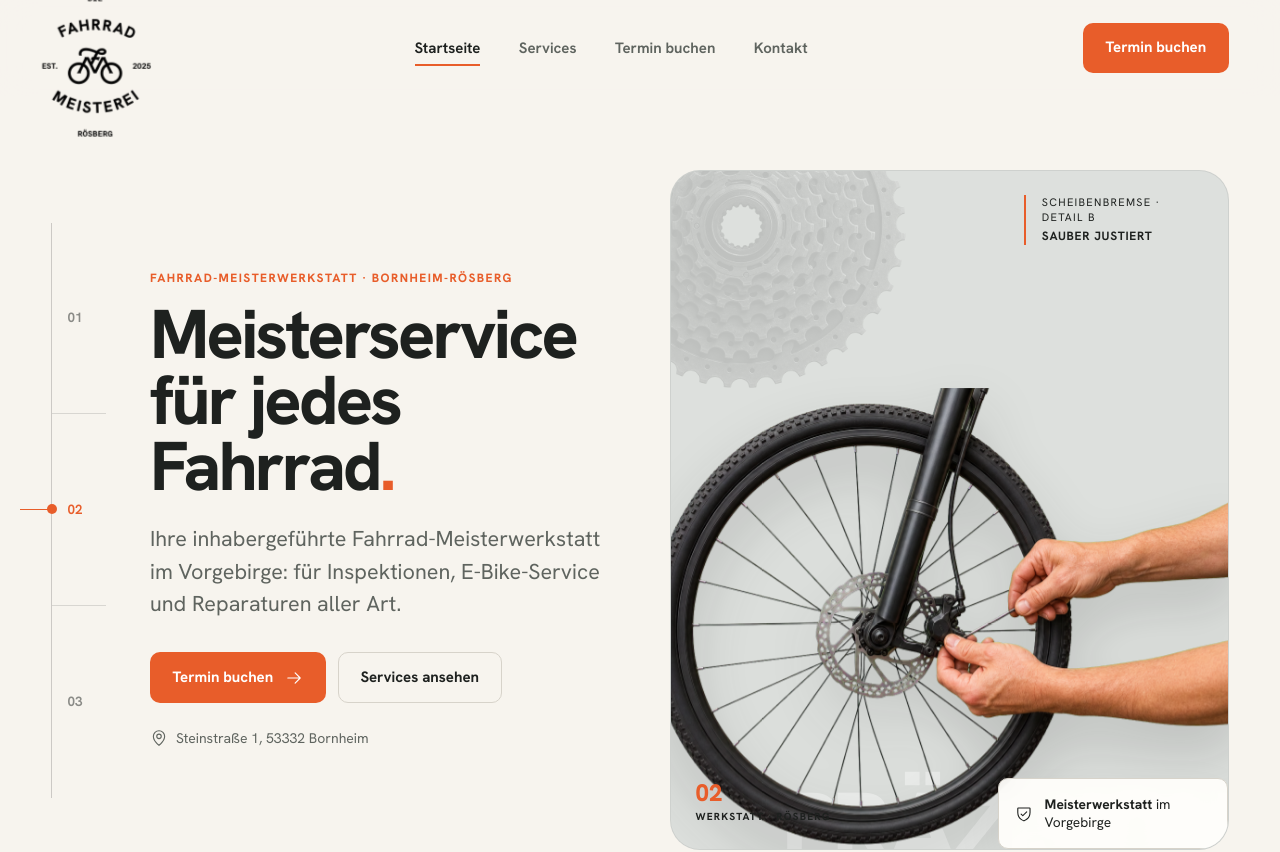
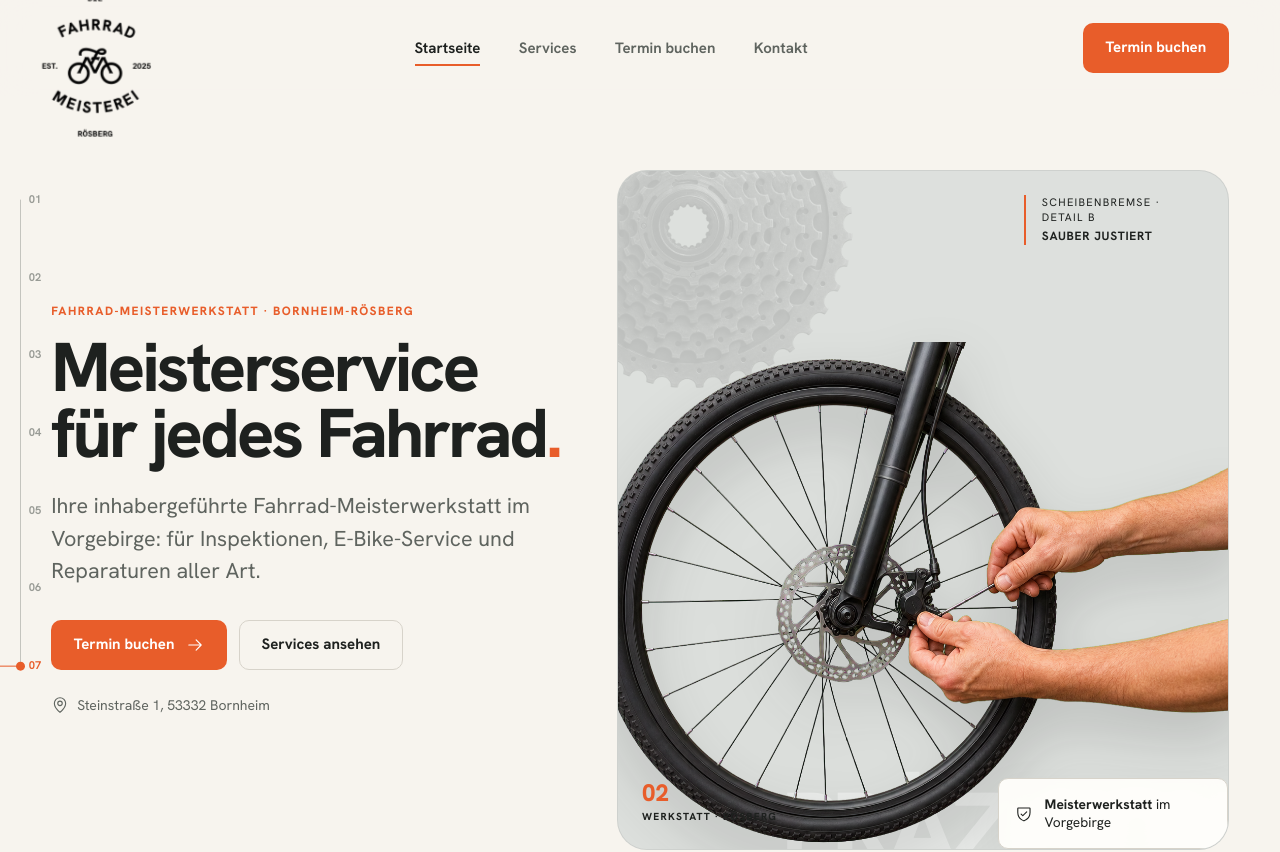
Before and after one commit to mariogottling-glitch/fahrradwerkstat, a React (Vite) app: page / in a window 1280 px wide. Shown: the top 852 px of the page. Built offline with nearby package versions, Linux system fonts and the light colour scheme.

Commit message:
Add scrolling homepage section rail

```diff
--- a/src/pages/HomePage.jsx
+++ b/src/pages/HomePage.jsx
@@ -36,9 +36,20 @@ const heroSlides = [
   },
 ];
 
+const sectionNavItems = [
+  { id: "start", label: "Start" },
+  { id: "services", label: "Services" },
+  { id: "werkstatt", label: "Werkstatt" },
+  { id: "ablauf", label: "Ablauf" },
+  { id: "abholservice", label: "Abholservice" },
+  { id: "einblicke", label: "Einblicke" },
+  { id: "abschluss", label: "Termin" },
+];
+
 export function HomePage({ navigate }) {
   const [activeHeroSlide, setActiveHeroSlide] = useState(0);
   const [heroPaused, setHeroPaused] = useState(false);
+  const [activeSection, setActiveSection] = useState(0);
 
   useEffect(() => {
     const reducedMotion = window.matchMedia("(prefers-reduced-motion: reduce)").matches;
@@ -51,26 +62,64 @@ export function HomePage({ navigate }) {
     return () => window.clearInterval(timer);
   }, [heroPaused]);
 
+  useEffect(() => {
+    let frame = 0;
+
+    const updateActiveSection = () => {
+      frame = 0;
+      const guideLine = window.innerHeight * 0.38;
+      let nextSection = 0;
+
+      sectionNavItems.forEach((item, index) => {
+        const section = document.getElementById(item.id);
+        if (section && section.getBoundingClientRect().top <= guideLine) {
+          nextSection = index;
+        }
+      });
+
+      if (window.innerHeight + window.scrollY >= document.documentElement.scrollHeight - 4) {
+        nextSection = sectionNavItems.length - 1;
+      }
+
+      setActiveSection(nextSection);
+    };
+
+    const requestUpdate = () => {
+      if (!frame) frame = window.requestAnimationFrame(updateActiveSection);
+    };
+
+    updateActiveSection();
+    window.addEventListener("scroll", requestUpdate, { passive: true });
+    window.addEventListener("resize", requestUpdate);
+
+    return () => {
+      window.removeEventListener("scroll", requestUpdate);
+      window.removeEventListener("resize", requestUpdate);
+      if (frame) window.cancelAnimationFrame(frame);
+    };
+  }, []);
+
   const activeSlide = heroSlides[activeHeroSlide];
 
   return (
     <main id="main">
-      <section className="home-hero">
+      <nav className="section-rail" aria-label="Bereiche dieser Seite">
+        {sectionNavItems.map((item, index) => (
+          <a
+            key={item.id}
+            className={index === activeSection ? "is-active" : ""}
+            href={`#${item.id}`}
+            aria-label={`${String(index + 1).padStart(2, "0")} ${item.label}`}
+            aria-current={index === activeSection ? "location" : undefined}
+            title={item.label}
+          >
+            {String(index + 1).padStart(2, "0")}
+          </a>
+        ))}
+      </nav>
+
+      <section id="start" className="home-hero">
         <div className="container home-hero__grid">
-          <div className="hero-catalog-rail" aria-label="Reparaturszenen auswählen">
-            {heroSlides.map((slide, index) => (
-              <button
-                key={slide.id}
-                type="button"
-                className={index === activeHeroSlide ? "is-active" : ""}
-                aria-label={`Szene ${index + 1}: ${slide.title}`}
-                aria-pressed={index === activeHeroSlide}
-                onClick={() => setActiveHeroSlide(index)}
-              >
-                0{index + 1}
-              </button>
-            ))}
-          </div>
           <div className="home-hero__copy">
             <p className="eyebrow">Fahrrad-Meisterwerkstatt · Bornheim-Rösberg</p>
             <h1>Meisterservice für jedes Fahrrad<span>.</span></h1>
@@ -163,7 +212,7 @@ export function HomePage({ navigate }) {
         </div>
       </section>
 
-      <section className="quick-services section section--tight">
+      <section id="services" className="quick-services section section--tight">
         <div className="container">
           <div className="quick-services__heading">
             <p className="eyebrow">Direkt zum passenden Service</p>
@@ -193,7 +242,7 @@ export function HomePage({ navigate }) {
         </div>
       </section>
 
-      <section className="section competence-section">
+      <section id="werkstatt" className="section competence-section">
         <div className="container competence-grid">
           <div className="competence-image">
             <img
@@ -264,7 +313,7 @@ export function HomePage({ navigate }) {
         <PickupSection navigate={navigate} />
       </div>
 
-      <section className="section workshop-strip">
+      <section id="einblicke" className="section workshop-strip">
         <div className="container">
           <div className="workshop-strip__images">
             <img
--- a/src/styles/pages.css
+++ b/src/styles/pages.css
@@ -9,7 +9,7 @@
   min-height: 700px;
   align-items: center;
   gap: clamp(2rem, 3.5vw, 3.75rem);
-  grid-template-columns: 54px minmax(0, 0.92fr) minmax(0, 1.08fr);
+  grid-template-columns: minmax(0, 0.92fr) minmax(0, 1.08fr);
 }
 
 .home-hero__copy {
@@ -17,70 +17,75 @@
   z-index: 2;
 }
 
-.hero-catalog-rail {
-  z-index: 3;
+.section-rail {
+  position: fixed;
+  z-index: 30;
+  top: 50%;
+  left: 0;
   display: grid;
-  height: min(575px, 54vw);
-  max-height: 575px;
-  min-height: 470px;
-  align-self: center;
-  border-left: 1px solid rgb(30 33 31 / 0.2);
-  grid-template-rows: repeat(3, 1fr);
+  width: 46px;
+  height: min(68vh, 610px);
+  transform: translateY(-44%);
+  grid-template-rows: repeat(7, 1fr);
 }
 
-.hero-catalog-rail button {
+.section-rail::before {
+  position: absolute;
+  top: calc(100% / 14);
+  bottom: calc(100% / 14);
+  left: 20px;
+  width: 1px;
+  background: rgb(126 129 124 / 0.42);
+  content: "";
+}
+
+.section-rail a {
   position: relative;
-  width: 54px;
-  padding: 0 0 0 0.95rem;
-  border: 0;
-  border-bottom: 1px solid rgb(30 33 31 / 0.14);
-  background: transparent;
-  color: rgb(30 33 31 / 0.5);
-  font-size: 0.84rem;
+  display: flex;
+  align-items: center;
+  padding-left: 1.8rem;
+  color: rgb(126 129 124 / 0.78);
+  font-size: 0.7rem;
   font-weight: 650;
-  text-align: left;
-  cursor: pointer;
+  text-decoration: none;
   transition: color var(--duration) var(--ease);
 }
 
-.hero-catalog-rail button:last-child {
-  border-bottom: 0;
-}
-
-.hero-catalog-rail button::before {
+.section-rail a::before {
   position: absolute;
   top: 50%;
-  right: 100%;
+  right: 26px;
   width: 0;
   height: 1px;
   background: var(--color-accent);
   content: "";
-  transition: width var(--duration) var(--ease);
+  transition: width 320ms var(--ease);
 }
 
-.hero-catalog-rail button::after {
+.section-rail a::after {
   position: absolute;
-  top: calc(50% - 5px);
-  left: -5px;
-  width: 10px;
-  height: 10px;
+  top: calc(50% - 4px);
+  left: 16px;
+  width: 9px;
+  height: 9px;
   transform: scale(0);
   border-radius: 50%;
   background: var(--color-accent);
   content: "";
-  transition: transform var(--duration) var(--ease);
+  transition: transform 320ms var(--ease);
 }
 
-.hero-catalog-rail button:hover,
-.hero-catalog-rail button.is-active {
+.section-rail a:hover,
+.section-rail a:focus-visible,
+.section-rail a.is-active {
   color: var(--color-accent);
 }
 
-.hero-catalog-rail button.is-active::before {
-  width: 2rem;
+.section-rail a.is-active::before {
+  width: 1.25rem;
 }
 
-.hero-catalog-rail button.is-active::after {
+.section-rail a.is-active::after {
   transform: scale(1);
 }
 
--- a/src/styles/responsive.css
+++ b/src/styles/responsive.css
@@ -1,4 +1,8 @@
 @media (max-width: 1180px) {
+  .section-rail {
+    display: none;
+  }
+
   .quick-service-grid {
     grid-template-columns: repeat(3, 1fr);
   }
@@ -73,10 +77,6 @@
   .home-hero__grid {
     min-height: auto;
     grid-template-columns: 1fr;
-  }
-
-  .hero-catalog-rail {
-    display: none;
   }
 
   .quick-services {
```
Also changed, not shown: 2 other files (tests, documents, lock files or other folders).
